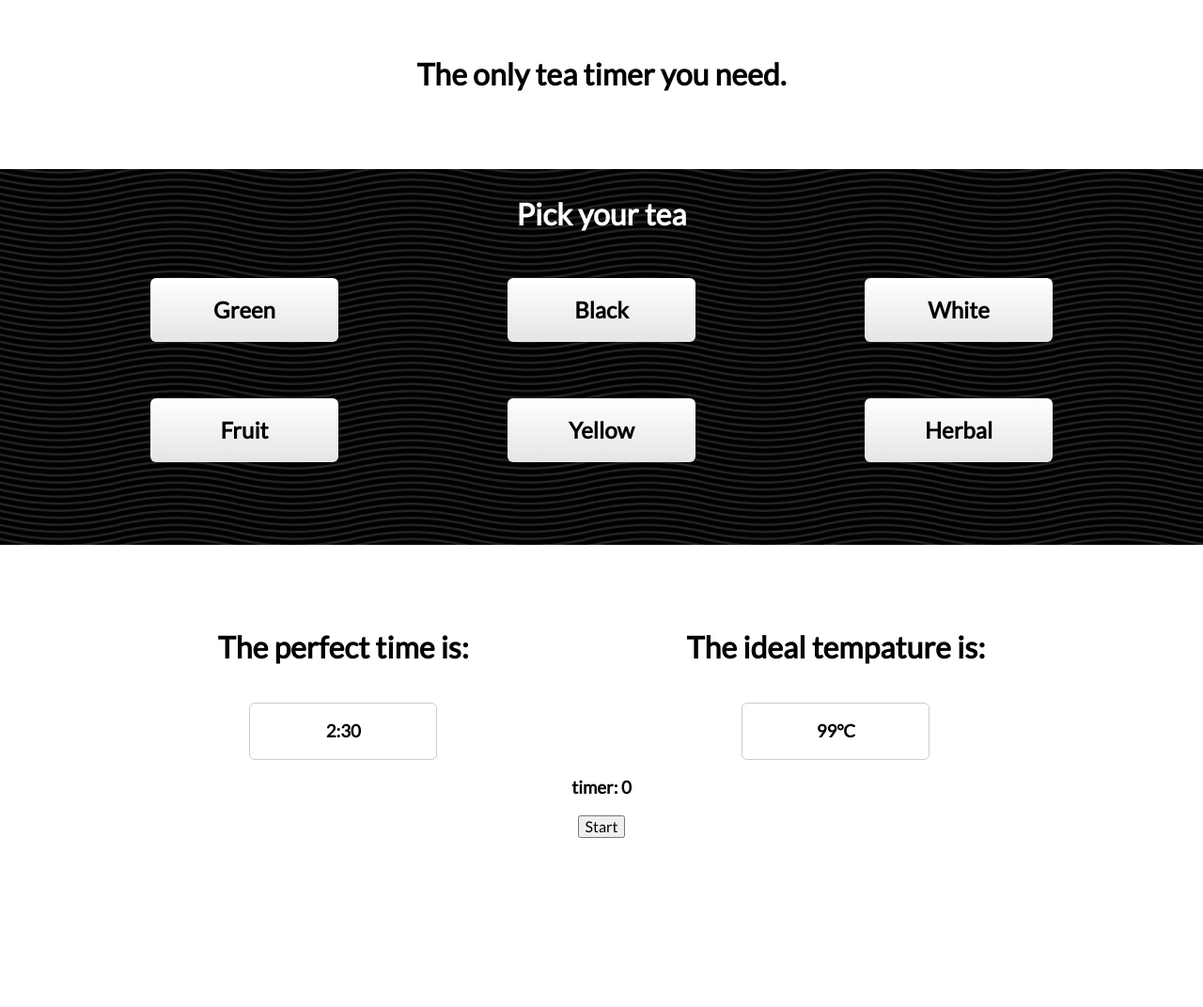
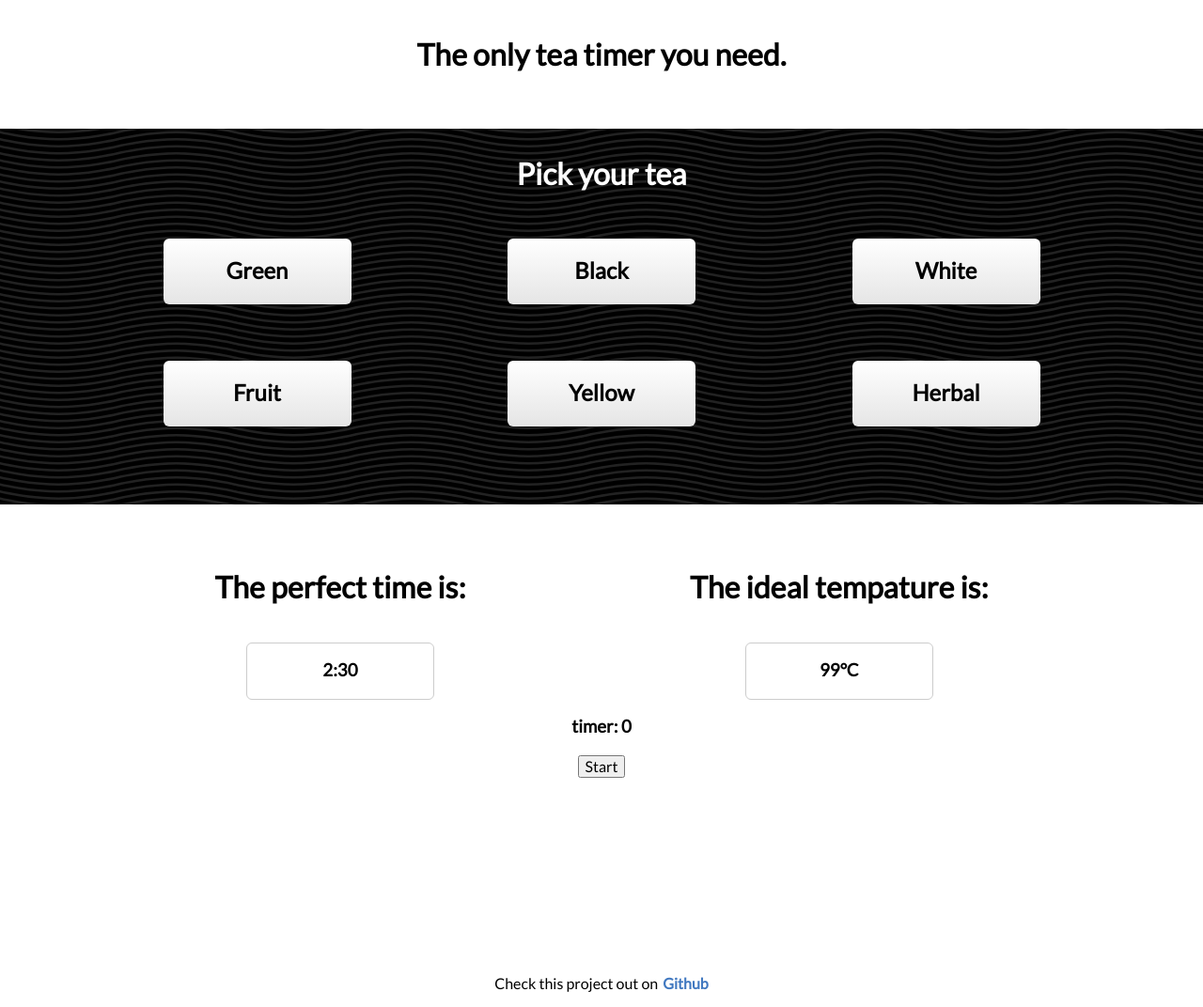
Before and after one commit to mprostakk/tea-timer, a React (Create React App) app: page / in a window 1280 px wide. Shown: the whole page at 94% size. Before the commit the page ends 902 px from the top, so only its background shows below. Built offline with nearby package versions, Linux system fonts and the light colour scheme.

Commit message:
added footer and fixed buttons

```diff
--- a/src/containers/App.css
+++ b/src/containers/App.css
@@ -2,6 +2,13 @@
   text-align: center;
 }
 
+#header {
+  margin: 0 10px;
+}
+
+.sec2 h1 {
+  margin: 0 10px;
+}
 body {
   margin: 0;
   font-family: 'Lato', sans-serif;
@@ -14,7 +21,7 @@ body {
 }
 .col {
   background: lightgrey;
-  margin: 10px 20px;
+  margin: 10px 3px;
   width: 200px;
   padding: 0px;
   border-radius: 6px;
@@ -118,10 +125,6 @@
   color: white;
 }
 
-footer {
-  height:200px;
-}
-
 .timer {
   width: 200px;
   border: 1px solid #ccc;
@@ -141,10 +144,6 @@ footer {
   margin-top: 200px;
 }
 
-footer .col {
-  height: 150px;
-  background: 0;
-}
 .button1 {
   margin: 40px 0px;
 }
@@ -155,4 +154,22 @@ footer .col {
   color : black;
   font-size: 1.5rem;
   cursor: pointer;
+  transition: all 0.5s;
+  height: 70px;
 }
+
+.my-button:hover {
+  transition: all 0.5s;
+  font-size: 1.6rem;
+}
+
+.sec1 {
+  padding: 0 10px;
+  flex-wrap: wrap;
+}
+
+footer a {
+  color: #4078c0;
+  text-decoration: none;
+  margin-left: 5px;
+}
--- a/src/containers/App.js
+++ b/src/containers/App.js
@@ -21,14 +21,21 @@ class App extends Component {
 
   render() {
     return (
-      <div className="App" id={this.state.selected}>
+      <div className="App">
         {/* <h1 className="App-title" >Herbata czeka</h1> */}
         <div className="cont">
-          <h1>The only tea timer you need.</h1>
+          <h1 id="header">The only tea timer you need.</h1>
         </div>
 
         <CheckTea selected = {this.state.selected} clickfunc = {this.handleClick}/>
         <Timer selected = {this.state.selected}/>
+
+        <footer>
+            <p>
+              Check this project out on
+              <a href="https://github.com/mprostakk/tea-timer"><strong>Github</strong></a>
+            </p>
+        </footer>
       </div>
     );
   }
```
